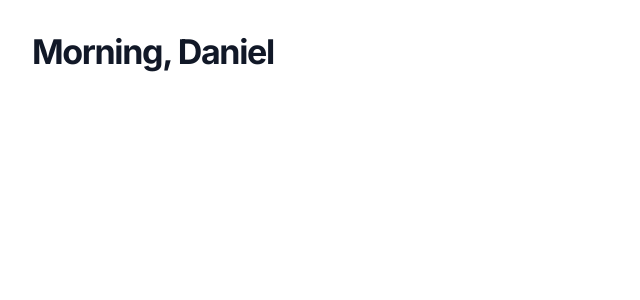
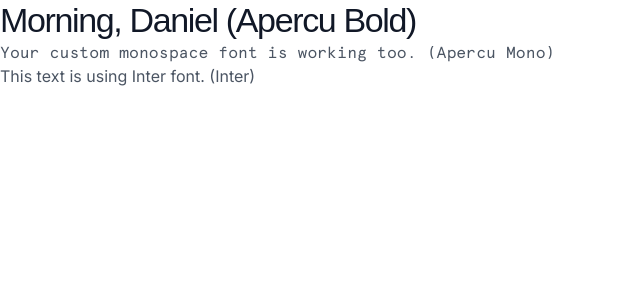
Before and after one commit to cabbachew/cc_lessons, a Next.js app: page / in a window 1280 px wide. Shown: the top 300 px of the page, without its empty margins (0-640 px from the left). Built offline with nearby package versions, Linux system fonts and the light colour scheme; a web font is replaced by a local one.

Commit message:
simplify font configuration and add chakra ui provider

```diff
--- a/app/fonts.css
+++ /dev/null
@@ -1,34 +0,0 @@
-/* Font face declarations for Apercu Pro */
-@font-face {
-  font-family: "Apercu Pro";
-  src: url("/fonts/apercu-bold-pro.woff2") format("woff2"),
-    url("/fonts/apercu-bold-pro.woff") format("woff"),
-    url("/fonts/apercu-bold-pro.ttf") format("truetype"),
-    url("/fonts/apercu-bold-pro.eot") format("embedded-opentype");
-  font-weight: 700;
-  font-style: normal;
-  font-display: swap;
-}
-
-/* Font face declarations for Apercu Mono Pro */
-@font-face {
-  font-family: "Apercu Mono Pro";
-  src: url("/fonts/apercu-mono-regular-pro.woff2") format("woff2"),
-    url("/fonts/apercu-mono-regular-pro.woff") format("woff"),
-    url("/fonts/apercu-mono-regular-pro.ttf") format("truetype"),
-    url("/fonts/apercu-mono-regular-pro.eot") format("embedded-opentype");
-  font-weight: 400;
-  font-style: normal;
-  font-display: swap;
-}
-
-@font-face {
-  font-family: "Apercu Mono Pro";
-  src: url("/fonts/apercu-mono-bold-pro.woff2") format("woff2"),
-    url("/fonts/apercu-mono-bold-pro.woff") format("woff"),
-    url("/fonts/apercu-mono-bold-pro.ttf") format("truetype"),
-    url("/fonts/apercu-mono-bold-pro.eot") format("embedded-opentype");
-  font-weight: 700;
-  font-style: normal;
-  font-display: swap;
-}
--- a/app/fonts.ts
+++ b/app/fonts.ts
@@ -1,45 +1,17 @@
 import { Inter } from "next/font/google";
 import localFont from "next/font/local";
 
-// Load Inter font from Google
+// Load Inter font from Google - this is stable and should work
 export const inter = Inter({
   subsets: ["latin"],
-  display: "swap",
-  variable: "--font-inter",
 });
 
-// Load Apercu Pro font files
-export const apercuPro = localFont({
-  src: [
-    {
-      path: "../public/fonts/apercu-bold-pro.woff2",
-      weight: "700",
-      style: "normal",
-    },
-    {
-      path: "../public/fonts/apercu-bold-pro.woff",
-      weight: "700",
-      style: "normal",
-    },
-  ],
-  display: "swap",
-  variable: "--font-apercu-pro",
+// Load Apercu Pro Bold
+export const apercu = localFont({
+  src: "../public/fonts/apercu-bold-pro.woff2",
 });
 
-// Load Apercu Mono Pro font files
-export const apercuMonoPro = localFont({
-  src: [
-    {
-      path: "../public/fonts/apercu-mono-regular-pro.woff2",
-      weight: "400",
-      style: "normal",
-    },
-    {
-      path: "../public/fonts/apercu-mono-bold-pro.woff2",
-      weight: "700",
-      style: "normal",
-    },
-  ],
-  display: "swap",
-  variable: "--font-apercu-mono-pro",
+// Load Apercu Mono Pro (both weights)
+export const apercuMono = localFont({
+  src: "../public/fonts/apercu-mono-regular-pro.woff2",
 });
--- a/app/globals.css
+++ b/app/globals.css
@@ -1,26 +1,8 @@
-@import "tailwindcss";
-
-:root {
-  --background: #ffffff;
-  --foreground: #171717;
-}
-
-@theme inline {
-  --color-background: var(--background);
-  --color-foreground: var(--foreground);
-  --font-sans: var(--font-inter);
-  --font-mono: var(--font-apercu-mono-pro);
-}
-
-@media (prefers-color-scheme: dark) {
-  :root {
-    --background: #0a0a0a;
-    --foreground: #ededed;
-  }
-}
+@tailwind base;
+@tailwind components;
+@tailwind utilities;
 
 body {
-  background: var(--background);
-  color: var(--foreground);
-  font-family: var(--font-inter), var(--font-apercu-pro), sans-serif;
+  background: white;
+  color: #171717;
 }
--- a/app/layout.tsx
+++ b/app/layout.tsx
@@ -1,7 +1,6 @@
 import type { Metadata } from "next";
-import { inter, apercuPro, apercuMonoPro } from "./fonts";
 import "./globals.css";
-import "./fonts.css";
+import { Providers } from "./providers";
 
 export const metadata: Metadata = {
   title: "CC Lessons",
@@ -15,10 +14,8 @@
 }>) {
   return (
     <html lang="en">
-      <body
-        className={`${inter.variable} ${apercuPro.variable} ${apercuMonoPro.variable} antialiased`}
-      >
-        {children}
+      <body>
+        <Providers>{children}</Providers>
       </body>
     </html>
   );
--- a/app/page.tsx
+++ b/app/page.tsx
@@ -1,9 +1,23 @@
+import { apercu, apercuMono, inter } from "./fonts";
+
 export default function Home() {
   return (
     <div className="min-h-screen bg-white p-8">
-      <h1 className="font-apercu text-[34px] leading-[40px] font-bold tracking-[-0.04em] text-[#111827]">
-        Morning, Daniel
+      <h1
+        className={`${apercu.className} text-[34px] leading-[40px] font-bold tracking-[-0.04em] text-[#111827]`}
+      >
+        Morning, Daniel (Apercu Bold)
       </h1>
+      <p
+        className={`${apercuMono.className} mt-4 text-[16px] leading-[24px] text-[#4B5563]`}
+      >
+        Your custom monospace font is working too. (Apercu Mono)
+      </p>
+      <p
+        className={`${inter.className} mt-4 text-[16px] leading-[24px] text-[#4B5563]`}
+      >
+        This text is using Inter font. (Inter)
+      </p>
     </div>
   );
 }
--- /dev/null
+++ b/app/providers.tsx
@@ -0,0 +1,16 @@
+// app/providers.tsx
+"use client";
+
+import { ChakraProvider } from "@chakra-ui/react";
+import { useState, useEffect } from "react";
+export function Providers({ children }: { children: React.ReactNode }) {
+  const [isHydrated, setIsHydrated] = useState(false);
+
+  useEffect(() => {
+    setIsHydrated(true);
+  }, []);
+
+  if (!isHydrated) return null;
+
+  return <ChakraProvider>{children}</ChakraProvider>;
+}
--- a/tailwind.config.js
+++ b/tailwind.config.js
@@ -8,11 +8,6 @@
   theme: {
     extend: {
       fontFamily: {
-        sans: [
-          "Inter var",
-          "var(--font-inter)",
-          ...require("tailwindcss/defaultTheme").fontFamily.sans,
-        ],
         apercu: ["Apercu Pro", "sans-serif"],
         "apercu-mono": ["Apercu Mono Pro", "monospace"],
       },
```
Also changed, not shown: package.json (+11 -6 lines), 1 other file (tests, documents, lock files or other folders).
